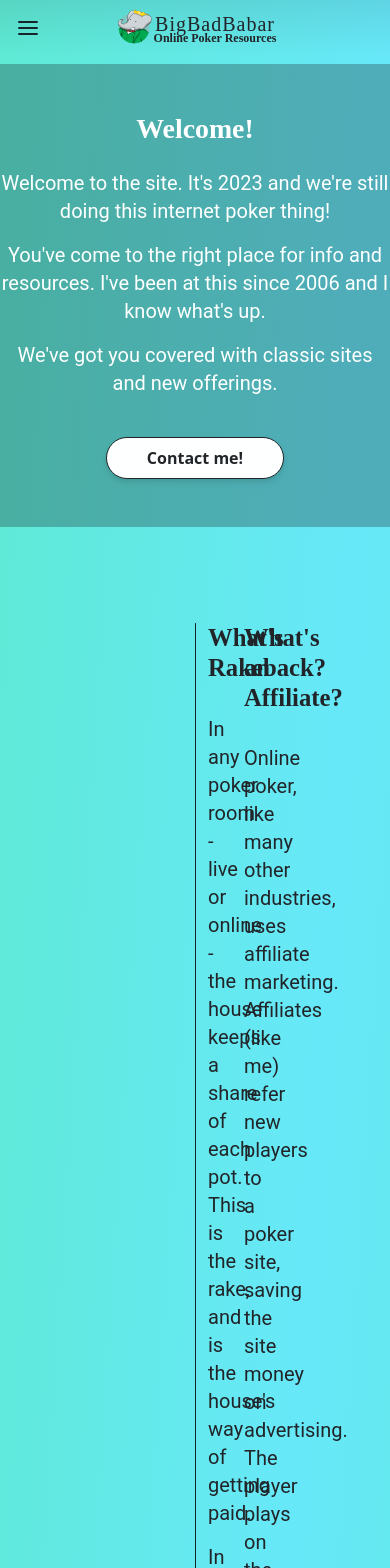
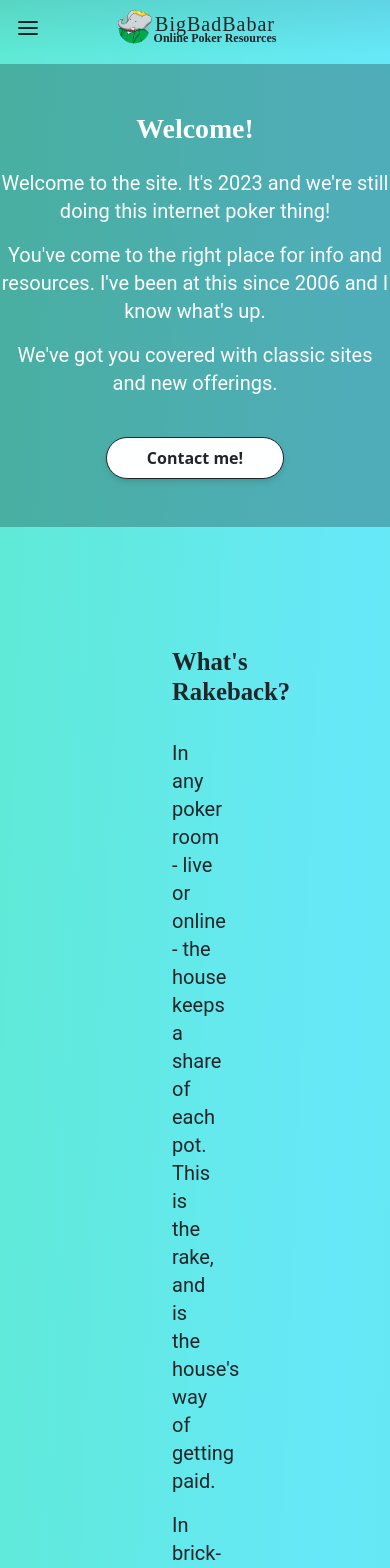
Before and after one commit to oceanhillman/bigbadbabar, a React (Create React App) app: page / in a window 390 px wide. Shown: the top 1568 px of the page. Built offline with nearby package versions, Linux system fonts and the light colour scheme.

Commit message:
Add responsive formatting

```diff
--- a/src/components/Informational.jsx
+++ b/src/components/Informational.jsx
@@ -7,7 +7,7 @@ function Informational(props) {
     );
 
     return(
-        <div className="container px-5 text-dark">
+        <div className="col-span-2 lg:col-span-1 container mt-4 px-lg-5 text-dark whitespace-pre-wrap">
                 <h2 className="pb-4 font-title text-center font-bold">
                     {props.title}
                 </h2>
```
